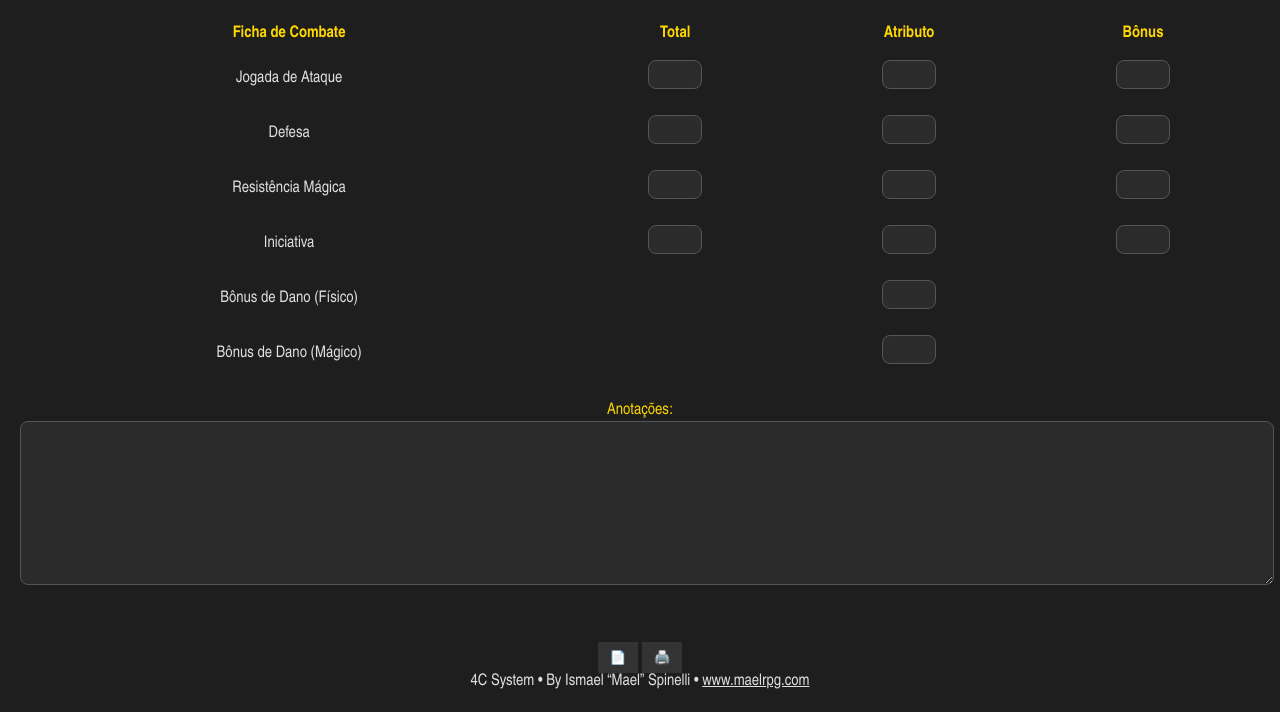
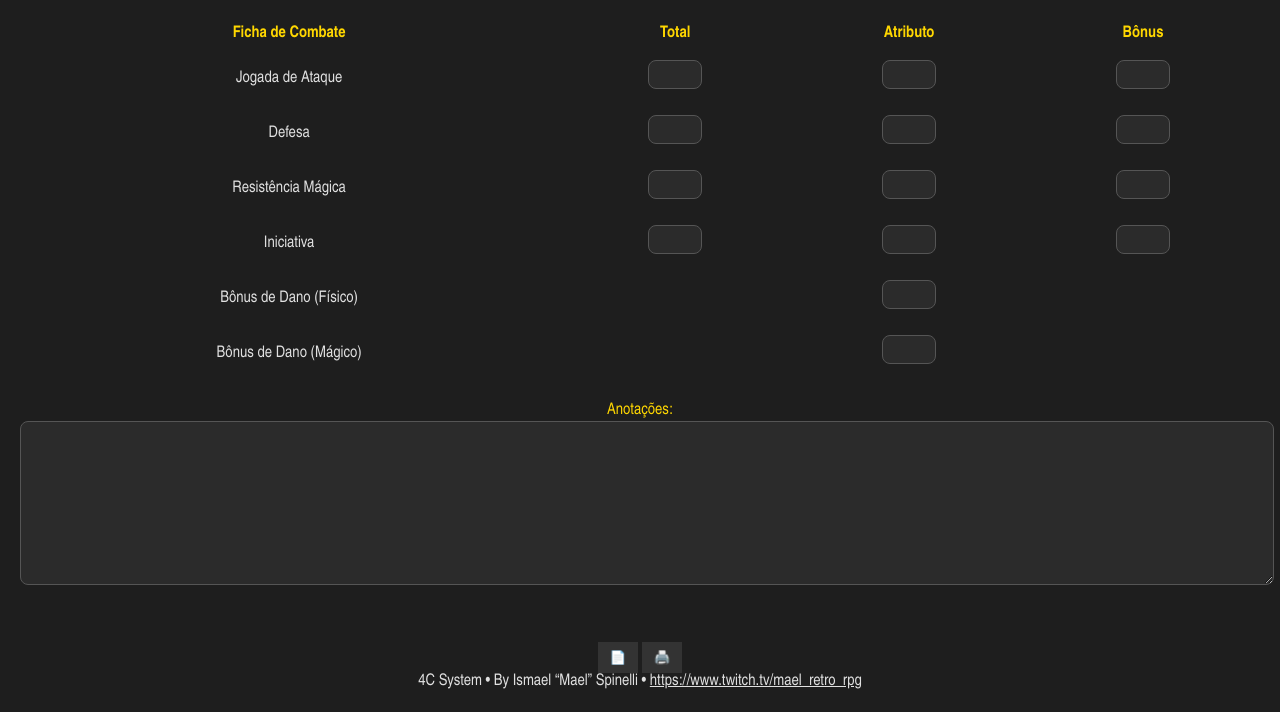
Before and after one commit to mael-retro-rpg/4C-CS, a plain HTML site: page index.html in a window 1280 px wide. Shown: the part 820-1532 px from the top of the page. Drawn offline with Linux system fonts and the light colour scheme.

Commit message:
Update index.html

```diff
--- a/index.html
+++ b/index.html
@@ -424,7 +424,7 @@
 
     <footer id="rodape-ficha">
       4C System • By Ismael “Mael” Spinelli •
-      <a href="https://www.maelrpg.com" target="_blank" style="color: inherit">www.maelrpg.com</a>
+      <a href="https://www.twitch.tv/mael_retro_rpg" target="_blank" style="color: inherit">https://www.twitch.tv/mael_retro_rpg</a>
     </footer>
 
     <script>
```
